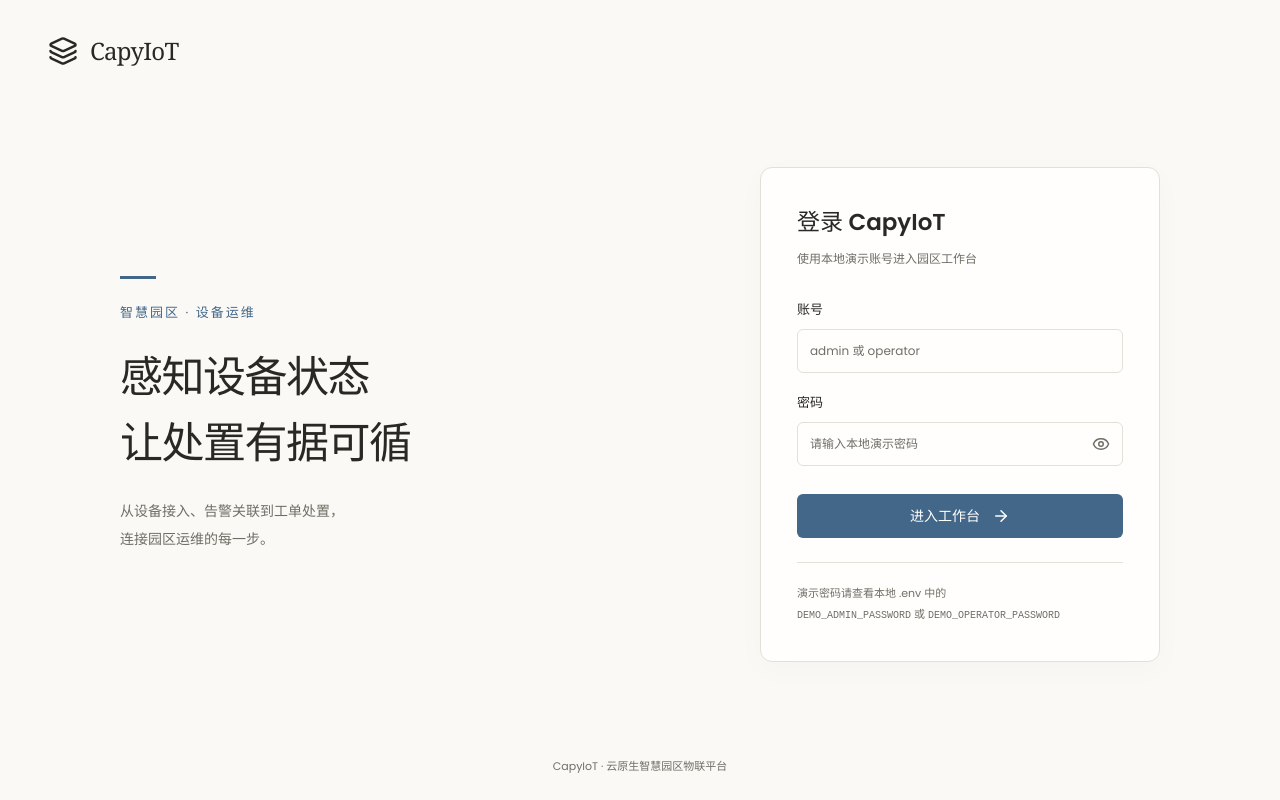
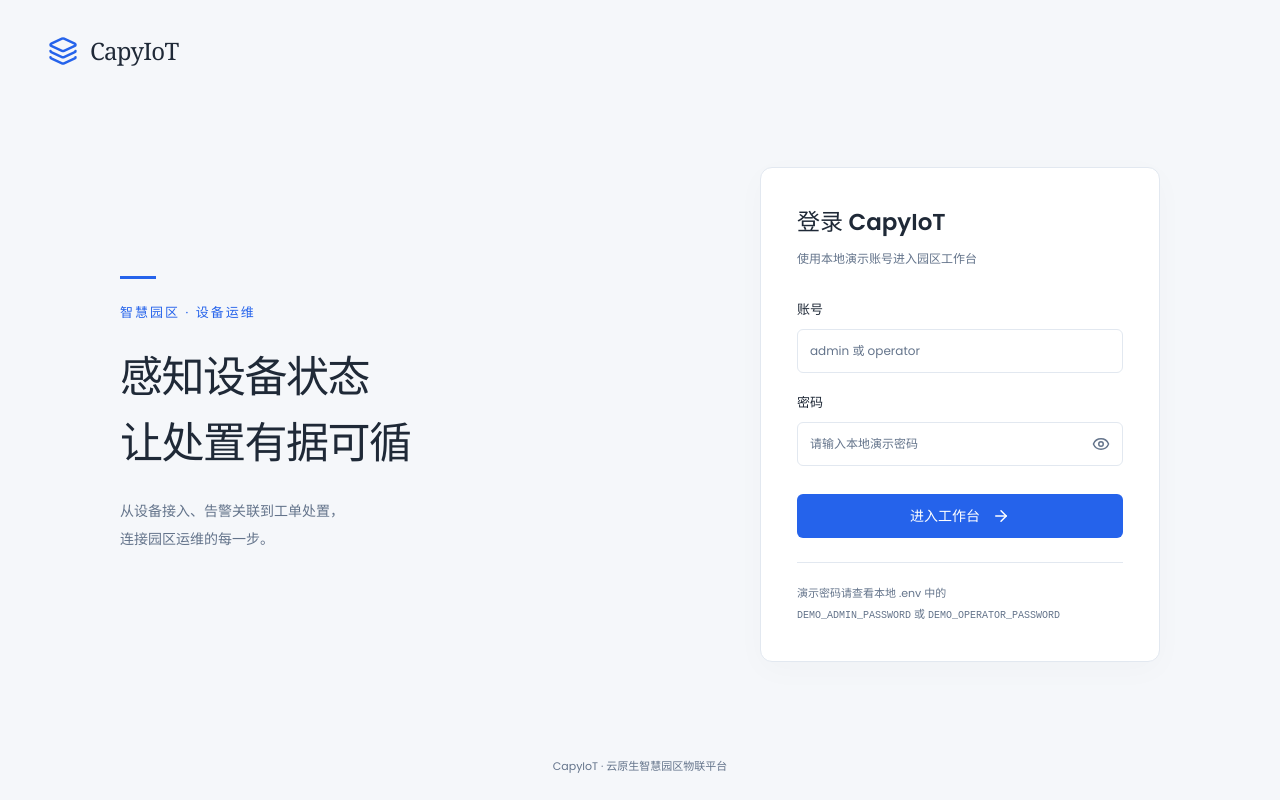
Before and after one commit to Capybara0618/CapyIoT, a Vue app in the folder frontend/: page /login in a window 1280 px wide. Built offline with nearby package versions, Linux system fonts and the light colour scheme.

Commit message:
feat: 全站采用蓝白灰运维主题

```diff
--- a/frontend/index.html
+++ b/frontend/index.html
@@ -3,7 +3,7 @@
   <head>
     <meta charset="UTF-8" />
     <meta name="viewport" content="width=device-width, initial-scale=1.0" />
-    <meta name="theme-color" content="#faf9f5" />
+    <meta name="theme-color" content="#f5f7fa" />
     <title>CapyIoT</title>
   </head>
   <body>
--- a/frontend/src/business.css
+++ b/frontend/src/business.css
@@ -7,12 +7,12 @@
   --el-color-success: var(--success);
   --el-color-warning: var(--warning);
   --el-color-danger: var(--danger);
-  --el-color-primary-light-3: #748da4;
-  --el-color-primary-light-5: #9caebf;
-  --el-color-primary-light-7: #c6d0db;
-  --el-color-primary-light-8: #dde4ea;
+  --el-color-primary-light-3: color-mix(in srgb, var(--accent) 70%, white);
+  --el-color-primary-light-5: color-mix(in srgb, var(--accent) 50%, white);
+  --el-color-primary-light-7: color-mix(in srgb, var(--accent) 30%, white);
+  --el-color-primary-light-8: color-mix(in srgb, var(--accent) 20%, white);
   --el-color-primary-light-9: var(--accent-soft);
-  --el-color-primary-dark-2: #355570;
+  --el-color-primary-dark-2: var(--accent-hover);
   --el-color-primary: var(--accent);
   --el-border-color: var(--border);
   --el-border-color-light: var(--border);
--- a/frontend/src/components/TopologyGraph.vue
+++ b/frontend/src/components/TopologyGraph.vue
@@ -249,7 +249,7 @@ function select(id: string) {
           :position="Position.Bottom"
         />
       </template>
-      <Background :gap="20" :size="1" pattern-color="#dedbd2" />
+      <Background :gap="20" :size="1" pattern-color="var(--border)" />
       <Controls :show-interactive="false" position="bottom-left" />
       <MiniMap
         v-if="!compact"
--- a/frontend/src/governance.css
+++ b/frontend/src/governance.css
@@ -166,8 +166,8 @@ a.network-metric:hover {
 .topology-graph .vue-flow {
   --xy-background-color: transparent;
   --xy-minimap-background-color: var(--panel-soft);
-  --xy-minimap-mask-background-color: #faf9f599;
-  --xy-minimap-node-background-color: #9a978e;
+  --xy-minimap-mask-background-color: color-mix(in srgb, var(--bg) 60%, transparent);
+  --xy-minimap-node-background-color: var(--text-muted);
   --xy-controls-button-background-color: var(--panel);
   --xy-controls-button-color: var(--text-muted);
   --xy-controls-button-border-color: var(--border);
--- a/frontend/src/pages/ObservabilityPage.vue
+++ b/frontend/src/pages/ObservabilityPage.vue
@@ -51,7 +51,7 @@ const definitions = [
     id: 'httpP95',
     label: 'API 延迟 P95',
     unit: 'ms',
-    color: '#426788',
+    color: '#2563eb',
     hint: '请求直方图 · 五分钟窗口',
   },
   {
@@ -80,7 +80,7 @@ const definitions = [
     id: 'cacheHit',
     label: 'Redis 汇总缓存命中率',
     unit: '%',
-    color: '#56779a',
+    color: '#4b7bec',
     hint: '设备汇总 · 五分钟窗口',
   },
 ] as const
--- a/frontend/src/styles.css
+++ b/frontend/src/styles.css
@@ -5,23 +5,24 @@
   font-synthesis: none;
   text-rendering: optimizeLegibility;
   color-scheme: light;
-  --bg: #faf9f5;
-  --panel: #fffefd;
-  --panel-soft: #f3f1eb;
-  --text: #292824;
-  --text-muted: #716e66;
-  --border: #e3e0d8;
-  --accent: #426788;
-  --accent-soft: #edf1f5;
+  --bg: #f5f7fa;
+  --panel: #ffffff;
+  --panel-soft: #f1f4f8;
+  --text: #1f2937;
+  --text-muted: #64748b;
+  --border: #e2e8f0;
+  --accent: #2563eb;
+  --accent-hover: #1d4ed8;
+  --accent-soft: #eaf2ff;
   --success: #347454;
   --success-soft: #edf4ee;
   --warning: #97641b;
   --warning-soft: #faf1e2;
   --danger: #b4483f;
   --danger-soft: #faeeeb;
-  --sidebar: #f3f1eb;
-  --topbar: #faf9f5;
-  --active: #e9e6de;
+  --sidebar: #ffffff;
+  --topbar: #ffffff;
+  --active: var(--accent-soft);
 }
 * {
   box-sizing: border-box;
@@ -102,7 +103,7 @@ svg {
   padding: 0 24px;
 }
 .brand > svg {
-  color: var(--text);
+  color: var(--accent);
 }
 .brand > span {
   font-family: var(--font-editorial);
@@ -140,7 +141,7 @@ svg {
 }
 .sidebar nav a.active {
   background: var(--active);
-  color: var(--text);
+  color: var(--accent);
   font-weight: 500;
 }
 .sidebar nav a.active::before {
@@ -367,7 +368,7 @@ svg {
   padding: 8px 20px;
 }
 .primary-button:hover {
-  filter: brightness(1.08);
+  background: var(--accent-hover);
 }
 .login-page {
   min-height: 100vh;
@@ -386,7 +387,7 @@ svg {
   letter-spacing: -0.7px;
 }
 .login-brand svg {
-  color: var(--text);
+  color: var(--accent);
 }
 .login-layout {
   width: min(100%, 1040px);
@@ -427,7 +428,7 @@ svg {
   border: 1px solid var(--border);
   border-radius: 12px;
   padding: 36px;
-  box-shadow: 0 8px 32px #29282406;
+  box-shadow: 0 8px 32px #1f293706;
 }
 .login-card h2 {
   font-size: 23px;
```
Also changed, not shown: 1 other file (tests, documents, lock files or other folders).
